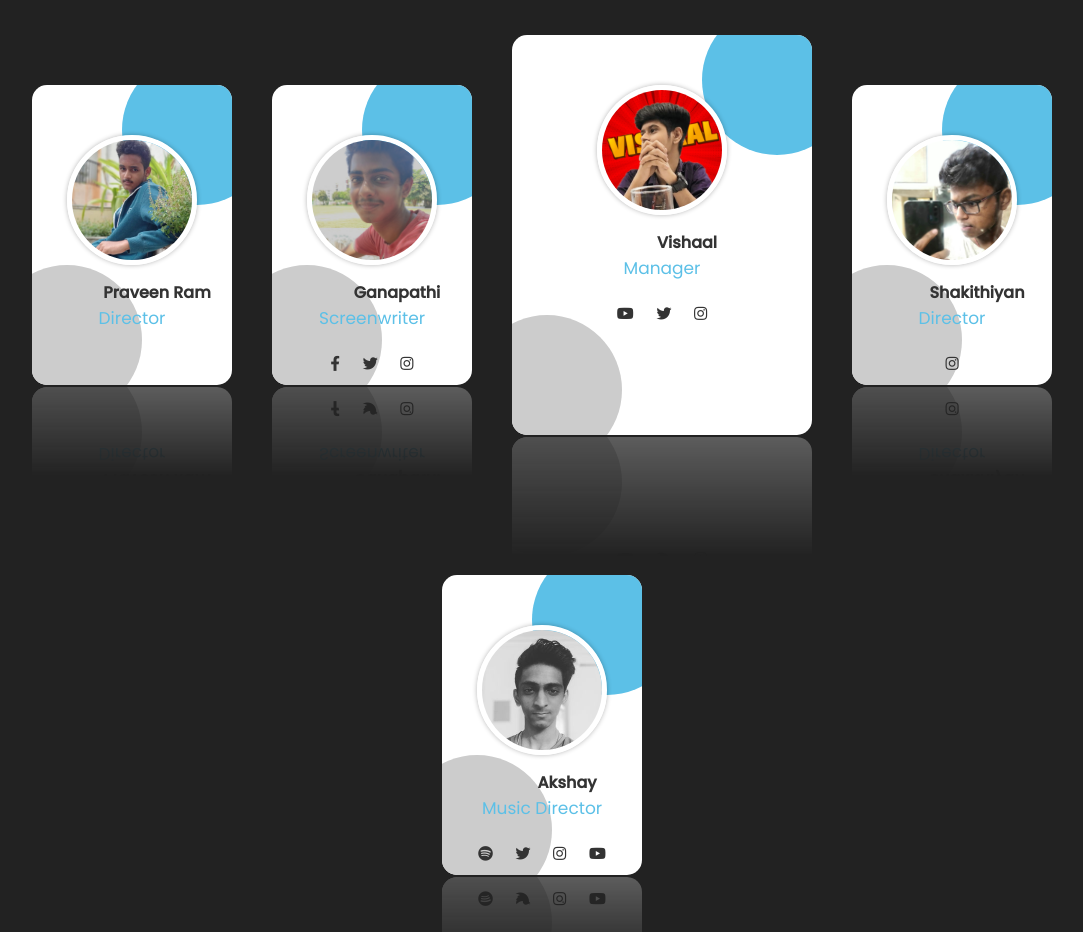
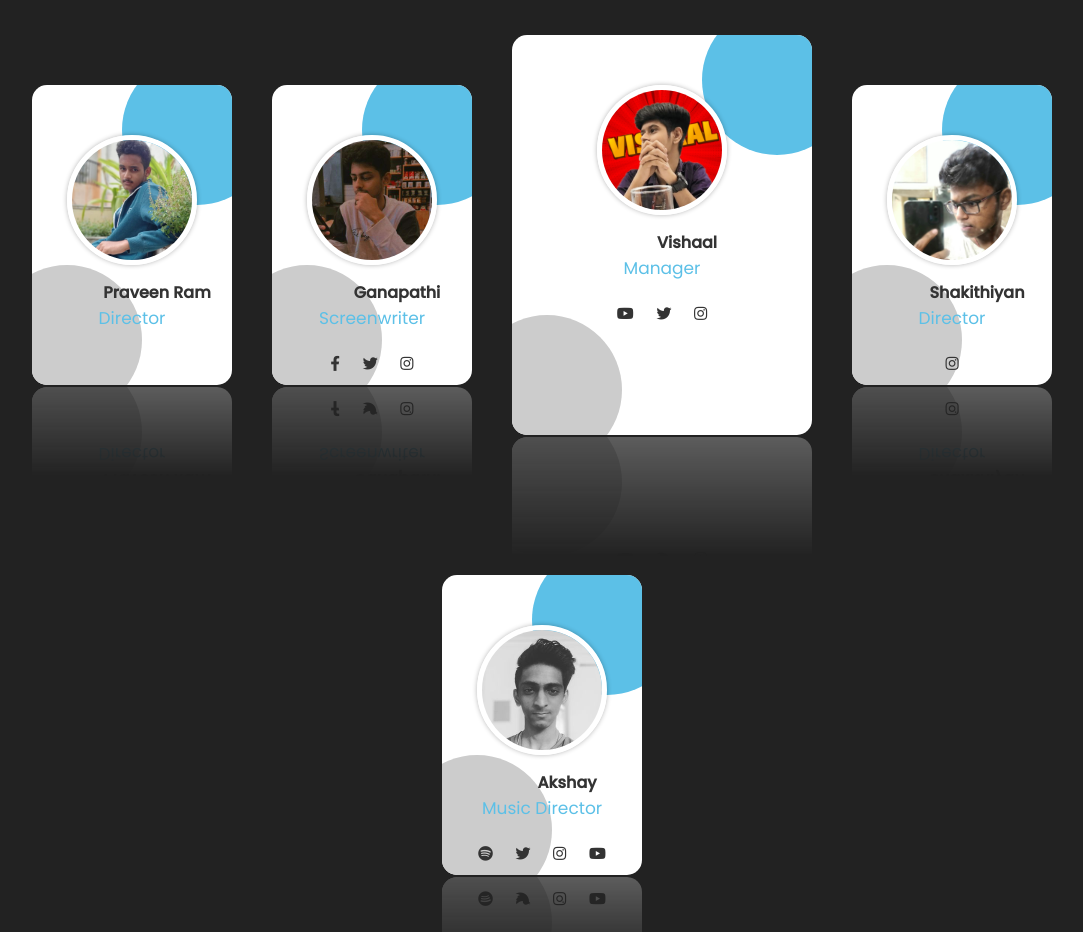
Before and after one commit to Vishaal19fl/film-club, a plain HTML site: page complete website 9/index.html in a window 1280 px wide. Shown: the part 5740-6672 px from the top of the page, without its empty margins (98-1181 px from the left). Drawn offline with nearby package versions, Linux system fonts and the light colour scheme; some packages are replaced by stand-ins of ours; a script that the page names is missing.

Commit message:
Update index.html

```diff
--- a/complete website 9/index.html
+++ b/complete website 9/index.html
@@ -318,7 +318,7 @@ Click the button below to view our blogs.
 
   <div class="card">
     <div class="image">
-      <img src="images/IMG_20220510_141820.jpg" alt="">
+      <img src="images/ganpati.jpg" alt="">
     </div>
     <div class="info">
       <h3>Ganapathi</h3>
```
